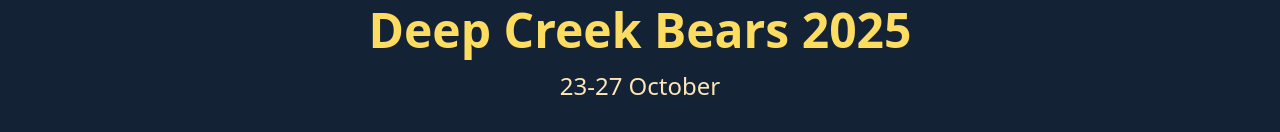
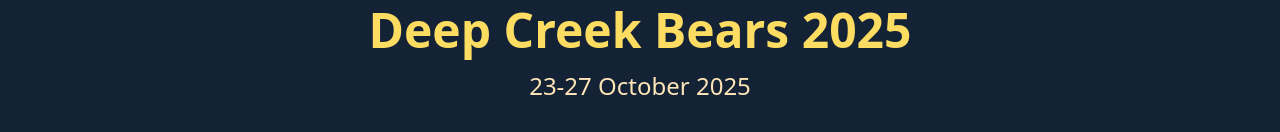
Before and after one commit to retzloff/deep-creek-disco, a SvelteKit app: page / in a window 1280 px wide. Shown: the part 208-340 px from the top of the page. Built offline with nearby package versions, Linux system fonts and the light colour scheme.

Commit message:
Switch SK adapters

```diff
--- a/package.json
+++ b/package.json
@@ -9,6 +9,7 @@
   },
   "devDependencies": {
     "@sveltejs/adapter-auto": "^3.0.0",
+    "@sveltejs/adapter-vercel": "^5.5.0",
     "@sveltejs/kit": "^2.0.0",
     "@sveltejs/vite-plugin-svelte": "^4.0.0",
     "autoprefixer": "^10.4.20",
--- a/src/routes/+page.svelte
+++ b/src/routes/+page.svelte
@@ -33,7 +33,7 @@
     <div class="w-full py-8 flex flex-col">
       <div class="text-center">
         <h1 class="text-5xl font-bold mb-4 text-bear-gold">Deep Creek Bears 2025</h1>
-        <p class="text-2xl mb-8 text-bear-cream">23-27 October</p>
+        <p class="text-2xl mb-8 text-bear-cream">23-27 October 2025</p>
       </div>
 
       <div class="grid grid-cols-3 gap-4 max-w-2xl mx-auto mb-12">
--- a/svelte.config.js
+++ b/svelte.config.js
@@ -1,13 +1,14 @@
-import adapter from '@sveltejs/adapter-auto';
+// import adapter from '@sveltejs/adapter-auto';
+import adapter from '@sveltejs/adapter-vercel';
 
 /** @type {import('@sveltejs/kit').Config} */
 const config = {
-	kit: {
-		// adapter-auto only supports some environments, see https://svelte.dev/docs/kit/adapter-auto for a list.
-		// If your environment is not supported, or you settled on a specific environment, switch out the adapter.
-		// See https://svelte.dev/docs/kit/adapters for more information about adapters.
-		adapter: adapter()
-	}
+  kit: {
+    // adapter-auto only supports some environments, see https://svelte.dev/docs/kit/adapter-auto for a list.
+    // If your environment is not supported, or you settled on a specific environment, switch out the adapter.
+    // See https://svelte.dev/docs/kit/adapters for more information about adapters.
+    adapter: adapter(),
+  },
 };
 
 export default config;
```
Also changed, not shown: 2 other files (tests, documents, lock files or other folders). Lines whose indentation alone changed are shown as unchanged.
